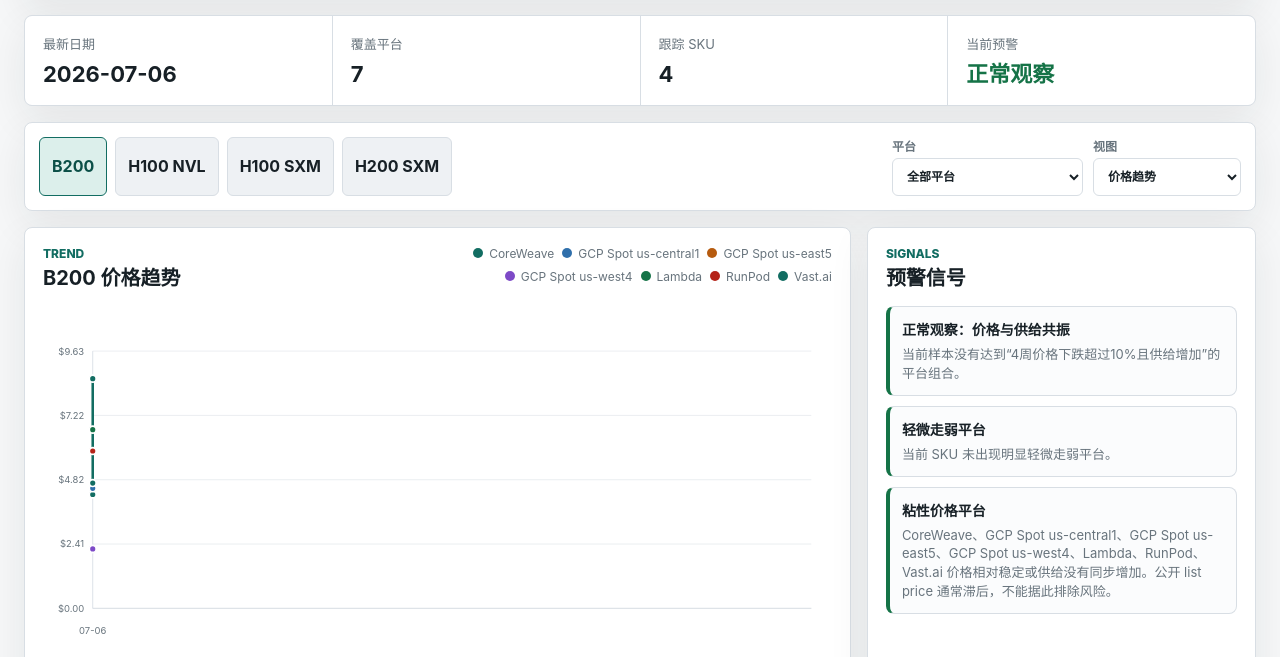
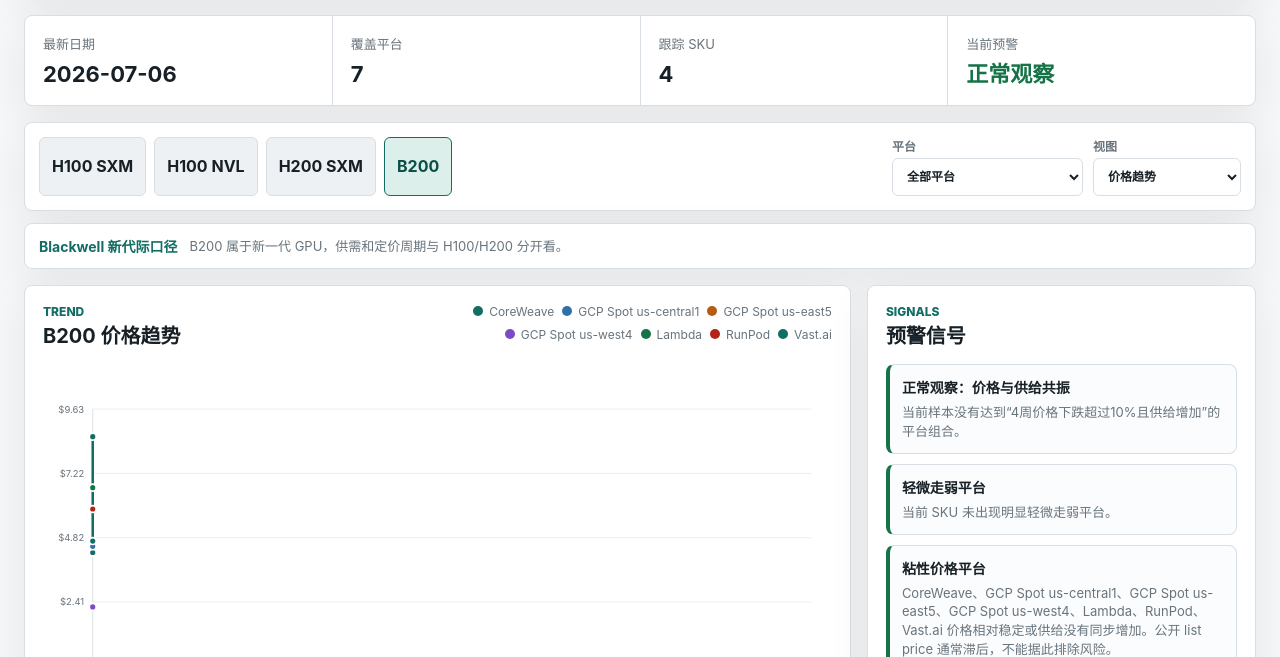
Before and after one commit to Githmetafish/compute-pricing-dashboard, a website: page index.html in a window 1280 px wide. Shown: the part 143-800 px from the top of the page. Drawn offline with Linux system fonts and the light colour scheme.

Commit message:
Clarify SKU comparison scopes

```diff
--- a/app.js
+++ b/app.js
@@ -1,6 +1,28 @@
 const DATA_URLS = ["./data/compute-pricing.json", "./sample-data.json"];
 const SAMPLE_DATA_URL = "./sample-data.json";
 const colors = ["#126d62", "#2f6fab", "#b65b0f", "#7d4ac7", "#157347", "#b42318"];
+const skuProfiles = {
+  "H100 SXM": {
+    order: 10,
+    role: "训练/HPC 口径",
+    spec: "SXM 形态，80GB HBM3，高功耗高算力；不与 H100 NVL 混算。",
+  },
+  "H100 NVL": {
+    order: 20,
+    role: "LLM 推理口径",
+    spec: "PCIe NVL 形态，94GB HBM3，面向大模型推理；价格不能直接等同 H100 SXM。",
+  },
+  "H200 SXM": {
+    order: 30,
+    role: "高显存训练/推理口径",
+    spec: "H200 SXM 形态，显存容量和带宽高于 H100；单独观察，不并入 H100。",
+  },
+  B200: {
+    order: 40,
+    role: "Blackwell 新代际口径",
+    spec: "B200 属于新一代 GPU，供需和定价周期与 H100/H200 分开看。",
+  },
+};
 
 let records = [];
 let state = {
@@ -20,6 +42,8 @@ const els = {
   chartTitle: document.querySelector("#chartTitle"),
   chartLegend: document.querySelector("#chartLegend"),
   chart: document.querySelector("#trendChart"),
+  skuRole: document.querySelector("#skuRole"),
+  skuSpec: document.querySelector("#skuSpec"),
   signalList: document.querySelector("#signalList"),
   metricCards: document.querySelector("#metricCards"),
   snapshotTable: document.querySelector("#snapshotTable"),
@@ -30,6 +54,7 @@ const els = {
 
 const unique = (items) => [...new Set(items)];
 const byDate = (a, b) => new Date(a.date) - new Date(b.date);
+const bySkuOrder = (a, b) => (skuProfiles[a]?.order || 999) - (skuProfiles[b]?.order || 999) || a.localeCompare(b);
 const fmtUsd = (n) => `$${Number(n).toFixed(2)}`;
 const fmtPct = (n) => `${Math.round(Number(n) * 100)}%`;
 const fmtChange = (n) => `${n > 0 ? "+" : ""}${Number(n).toFixed(1)}%`;
@@ -87,6 +112,7 @@ function initState() {
 function render() {
   renderFilters();
   renderStatus();
+  renderSkuContext();
   renderCards();
   renderSignals();
   renderChart();
@@ -94,7 +120,7 @@ function render() {
 }
 
 function renderFilters() {
-  const skus = unique(records.map((r) => r.sku));
+  const skus = unique(records.map((r) => r.sku)).sort(bySkuOrder);
   els.skuTabs.innerHTML = skus
     .map((sku) => `<button type="button" class="${sku === state.sku ? "active" : ""}" data-sku="${sku}">${sku}</button>`)
     .join("");
@@ -103,6 +129,15 @@ function renderFilters() {
   if (!platforms.includes(state.platform)) state.platform = "全部平台";
   els.platformFilter.innerHTML = platforms.map((p) => `<option ${p === state.platform ? "selected" : ""}>${p}</option>`).join("");
   els.metricMode.value = state.metric;
+}
+
+function renderSkuContext() {
+  const profile = skuProfiles[state.sku] || {
+    role: "独立 SKU 口径",
+    spec: "当前视图只比较完全相同的 SKU，不跨不同形态或不同代际合并。",
+  };
+  els.skuRole.textContent = profile.role;
+  els.skuSpec.textContent = profile.spec;
 }
 
 function renderStatus() {
@@ -147,8 +182,8 @@ function renderCards() {
   const avgDiscount = latest.reduce((sum, r) => sum + r.discount, 0) / Math.max(latest.length, 1);
 
   const cards = [
-    ["平均价格", fmtUsd(avgPrice), "当前 SKU 各平台最新价均值"],
-    ["4周均价变化", fmtChange(avgChange), "负值代表边际租赁价格走弱"],
+    ["平均价格", fmtUsd(avgPrice), "当前 SKU 各平台最新价均值，不跨 SXM/NVL 混算"],
+    ["4周均价变化", fmtChange(avgChange), "同一 SKU 口径下的价格变化"],
     ["可用 GPU", Math.round(totalSupply).toLocaleString("en-US"), "最新横截面供给数量合计"],
     ["平均 Spot 折扣", fmtPct(avgDiscount), "折扣扩大通常先于 list price 变化"],
   ];
--- a/config/sources.json
+++ b/config/sources.json
@@ -2,7 +2,7 @@
   "trackedSkus": [
     {
       "sku": "H100 SXM",
-      "aliases": ["H100 SXM", "NVIDIA H100 SXM", "NVIDIA HGX H100", "H100"]
+      "aliases": ["H100 SXM", "NVIDIA H100 SXM", "NVIDIA HGX H100"]
     },
     {
       "sku": "H100 NVL",
--- a/index.html
+++ b/index.html
@@ -58,6 +58,11 @@
             </select>
           </label>
         </div>
+      </section>
+
+      <section class="sku-context" aria-label="SKU 口径">
+        <strong id="skuRole">-</strong>
+        <span id="skuSpec">-</span>
       </section>
 
       <section class="dashboard-grid">
--- a/styles.css
+++ b/styles.css
@@ -41,6 +41,7 @@ input {
 .topbar,
 .status-strip,
 .control-band,
+.sku-context,
 .panel,
 .table-section,
 .schema-section {
@@ -167,6 +168,26 @@ h2 {
   gap: 16px;
   margin-top: 16px;
   padding: 14px;
+}
+
+.sku-context {
+  display: flex;
+  align-items: center;
+  gap: 12px;
+  margin-top: 12px;
+  padding: 12px 14px;
+}
+
+.sku-context strong {
+  flex: 0 0 auto;
+  color: var(--accent);
+  font-size: 14px;
+}
+
+.sku-context span {
+  color: var(--muted);
+  font-size: 13px;
+  line-height: 1.45;
 }
 
 .segmented {
@@ -428,6 +449,7 @@ code {
 @media (max-width: 980px) {
   .topbar,
   .control-band,
+  .sku-context,
   .panel-header,
   .section-header {
     align-items: stretch;
```
Also changed, not shown: README.md.
